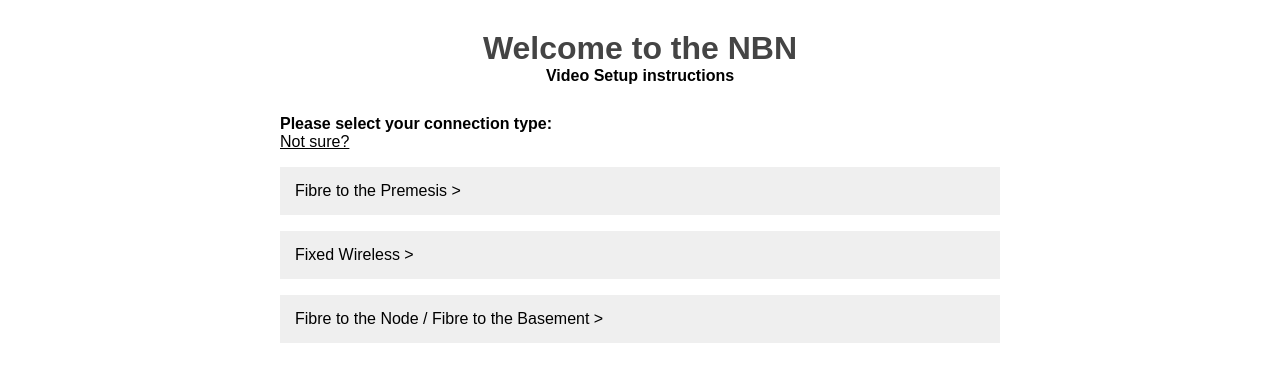
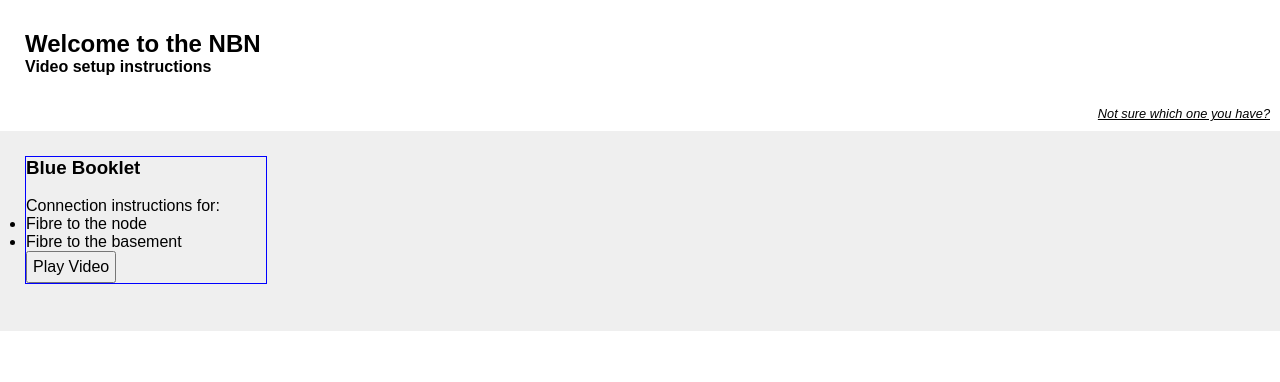
Before and after one commit to mrprkr/nbn-setup, a plain HTML site: page index.html in a window 1280 px wide. Drawn offline with Linux system fonts and the light colour scheme.

Commit message:
Update 2015-07-01T06:34:16.017Z

```diff
--- a/index.html
+++ b/index.html
@@ -3,6 +3,7 @@
   <head>
     <title>NBN Setup</title>
     <meta charset="UTF-8"/>
+    <meta name="viewport" content="initial-scale=1, width=device-width"/>
     <link type="text/css" rel="stylesheet" href="src/css/stylesheet.css"/>
     <script type="text/javascript" src="src/js/lib/angular/angular.js"></script>
     <script type="text/javascript" src="src/js/lib/angular-route/angular-route.js"></script>
--- a/src/css/stylesheet.css
+++ b/src/css/stylesheet.css
@@ -10,6 +10,44 @@
 nav {
   height: 35px;
   background-color: #444; }
+
+.heading {
+  width: 300px;
+  padding-top: 30px;
+  padding-bottom: 30px;
+  padding-left: 25px;
+  padding-right: 25px; }
+
+.notSureHelper {
+  margin-right: 10px;
+  margin-bottom: 10px;
+  text-align: right; }
+  .notSureHelper p {
+    font-size: 0.8rem;
+    font-style: oblique;
+    text-decoration: underline; }
+
+.connection {
+  display: block;
+  background: #efefef;
+  height: 150px;
+  padding-top: 25px;
+  padding-left: 25px;
+  padding-bottom: 25px;
+  padding-right: 25px; }
+  .connection .description {
+    display: inline-block;
+    width: 240px;
+    border: 1px solid blue;
+    vertical-align: top; }
+  .connection .image {
+    display: inline-block;
+    width: 60px;
+    height: 60px;
+    background-color: red; }
+  .connection button {
+    font-size: 1rem;
+    padding: 5px; }
 
 .pseudoLink {
   cursor: pointer; }
--- a/src/js/app.js
+++ b/src/js/app.js
@@ -12,10 +12,13 @@
 			})
 
 			.when('/player', {
-				templateUrl: 'player.html',
+				templateUrl: 'video_player.html',
 				controller: 'player-controller'
 			})
 
+			.otherwise({
+				redirectTo: '/'
+			})
 }])
 
 app.controller('main-controller', function($scope){
--- a/src/js/templateCache.js
+++ b/src/js/templateCache.js
@@ -1,3 +1,4 @@
-angular.module("templatescache", []).run(["$templateCache", function($templateCache) {$templateCache.put("content.html","\n<div class=\"hero\">\n  <h1>Welcome to the NBN</h1>\n  <h4>Video Setup instructions</h4>\n</div>\n<div class=\"container\">\n  <h4>Please select your connection type:</h4><span style=\"text-align:right;text-decoration:underline\" ng-click=\"showingHelp = !showingHelp\" ng-hide=\"showingHelp\" class=\"pseudoLink\">Not sure?</span><span style=\"text-align:right;text-decoration:underline\" ng-click=\"showingHelp = !showingHelp\" ng-hide=\"!showingHelp\" class=\"pseudoLink\">hide</span>\n  <div ng-if=\"showingHelp\" class=\"container\"><br/>\n    <p>You can find your connection type in a few places:</p>\n    <ul class=\"connectionTypeList\">\n      <li>On your welcome letter</li>\n      <li>On the front of your setup guide</li>\n      <li>Using the following diagram:</li>\n    </ul><br/>\n  </div>\n  <div class=\"booklet\">Fibre to the Premesis &gt;</div>\n  <div class=\"booklet\">Fixed Wireless &gt;</div>\n  <div class=\"booklet\">Fibre to the Node / Fibre to the Basement &gt;</div>\n</div>");
+angular.module("templatescache", []).run(["$templateCache", function($templateCache) {$templateCache.put("content.html","\n<div class=\"heading\">\n  <h2>Welcome to the NBN</h2>\n  <h4>Video setup instructions</h4>\n</div>\n<div class=\"notSureHelper\">\n  <p>Not sure which one you have?</p>\n</div>\n<div class=\"connectionContainer\">\n  <div class=\"connection\">\n    <div class=\"description\">\n      <h3>Blue Booklet</h3><br/>\n      <p>Connection instructions for:</p>\n      <ul>\n        <li>Fibre to the node</li>\n        <li>Fibre to the basement</li>\n      </ul><a href=\"/#/player\">\n        <button>Play Video</button></a>\n    </div>\n  </div>\n</div>");
 $templateCache.put("header.html","\n<nav><img height=\"30px\" width=\"30px\" alt=\"logo\"/>\n  <p style=\"display:inline; color: #fff\">Nav</p>\n</nav>");
-$templateCache.put("index.html","\n<html ng-app=\"app\" lang=\"en\">\n  <head>\n    <title>NBN Setup</title>\n    <meta charset=\"UTF-8\"/>\n    <link type=\"text/css\" rel=\"stylesheet\" href=\"src/css/stylesheet.css\"/>\n    <script type=\"text/javascript\" src=\"src/js/lib/angular/angular.js\"></script>\n    <script type=\"text/javascript\" src=\"src/js/lib/angular-route/angular-route.js\"></script>\n    <script type=\"text/javascript\" src=\"src/js/lib/angular-touch/angular-touch.js\"></script>\n    <script type=\"text/javascript\" src=\"src/js/templateCache.js\"></script>\n    <script type=\"text/javascript\" src=\"src/js/app.js\"></script>\n  </head>\n  <body>\n    <div class=\"viewcontainer\">\n      <ng-view></ng-view>\n    </div>\n  </body>\n</html>");}]);
+$templateCache.put("index.html","\n<html ng-app=\"app\" lang=\"en\">\n  <head>\n    <title>NBN Setup</title>\n    <meta charset=\"UTF-8\"/>\n    <meta name=\"viewport\" content=\"initial-scale=1, width=device-width\"/>\n    <link type=\"text/css\" rel=\"stylesheet\" href=\"src/css/stylesheet.css\"/>\n    <script type=\"text/javascript\" src=\"src/js/lib/angular/angular.js\"></script>\n    <script type=\"text/javascript\" src=\"src/js/lib/angular-route/angular-route.js\"></script>\n    <script type=\"text/javascript\" src=\"src/js/lib/angular-touch/angular-touch.js\"></script>\n    <script type=\"text/javascript\" src=\"src/js/templateCache.js\"></script>\n    <script type=\"text/javascript\" src=\"src/js/app.js\"></script>\n  </head>\n  <body>\n    <div class=\"viewcontainer\">\n      <ng-view></ng-view>\n    </div>\n  </body>\n</html>");
+$templateCache.put("video_player.html","<br/><a href=\"/#/\">back </a><br/><br/><iframe src=\"https://player.vimeo.com/video/132296072\" width=\"500\" height=\"281\" frameborder=\"0\" webkitallowfullscreen mozallowfullscreen allowfullscreen></iframe> <p><a href=\"https://vimeo.com/132296072\">NBN VDSL SETUP</a> from <a href=\"https://vimeo.com/user20306255\">prkr</a> on <a href=\"https://vimeo.com\">Vimeo</a>.</p>");}]);
```
Also changed, not shown: 1 other file.
